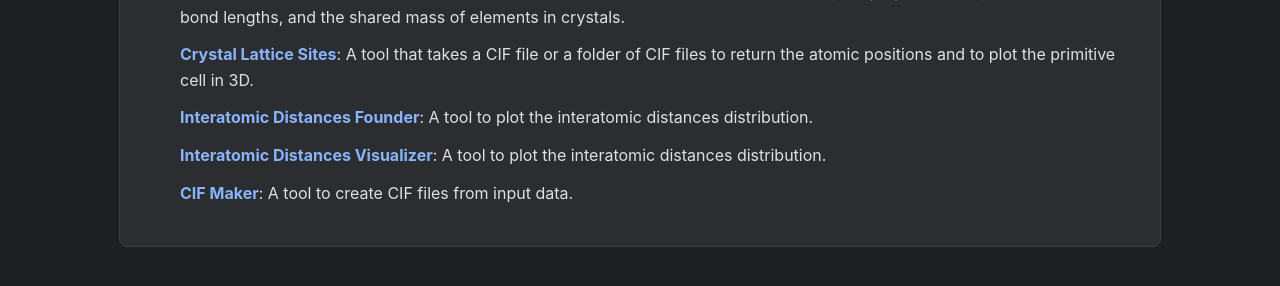
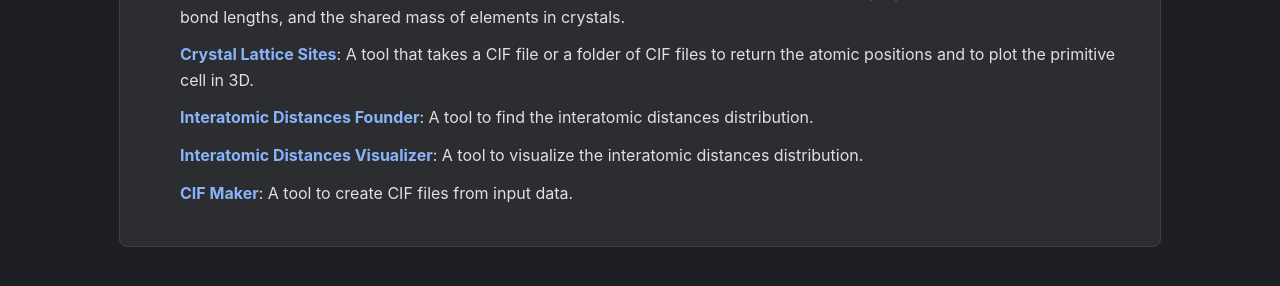
Before and after one commit to MuathHamidi/muath.hamidi, a Jekyll site: the page built from apps.md, in a window 1280 px wide. Shown: the part 369-655 px from the top of the page. Built offline with Jekyll 4.4.1, drawn with Linux system fonts in a browser that asks for light colours.

Commit message:
Update apps.md

```diff
--- a/apps.md
+++ b/apps.md
@@ -11,6 +11,6 @@ Here you can find a collection of web tools I have created.
 - **[Oxidation Number](./apps/oxidation_number.html)**: A tool to assign oxidation numbers to elements in any formula.
 - **[Bonds Counter](./apps/bonds_counter.html)**: A tool that takes a CIF file or a folder of CIF files to count the bonds, specifying the participant elements, bond lengths, and the shared mass of elements in crystals.
 - **[Crystal Lattice Sites](./apps/crystal_lattice_sites.html)**: A tool that takes a CIF file or a folder of CIF files to return the atomic positions and to plot the primitive cell in 3D.
-- **[Interatomic Distances Founder](./apps/interatomic_distances_founder.html)**: A tool to plot the interatomic distances distribution.
-- **[Interatomic Distances Visualizer](./apps/interatomic_distances_visualizer.html)**: A tool to plot the interatomic distances distribution.
+- **[Interatomic Distances Founder](./apps/interatomic_distances_founder.html)**: A tool to find the interatomic distances distribution.
+- **[Interatomic Distances Visualizer](./apps/interatomic_distances_visualizer.html)**: A tool to visualize the interatomic distances distribution.
 - **[CIF Maker](./apps/cif_maker.html)**: A tool to create CIF files from input data.
```
